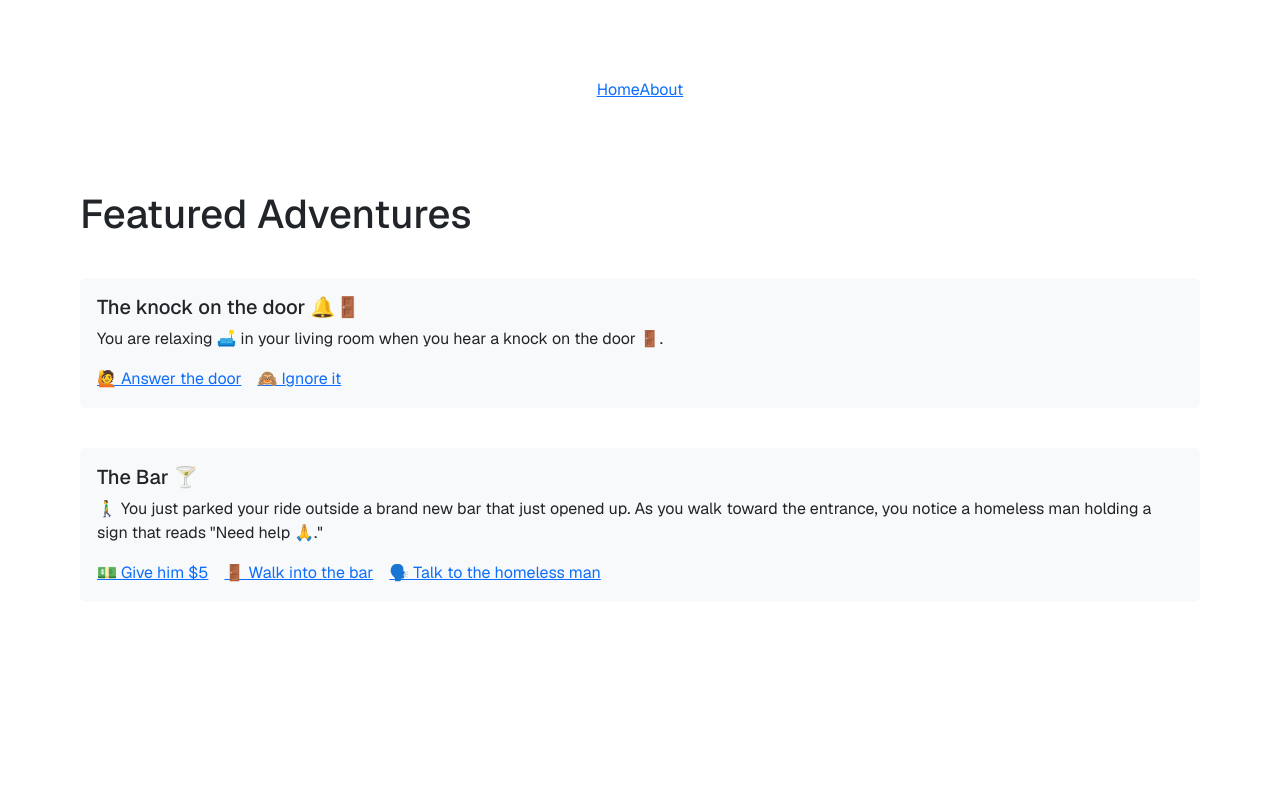
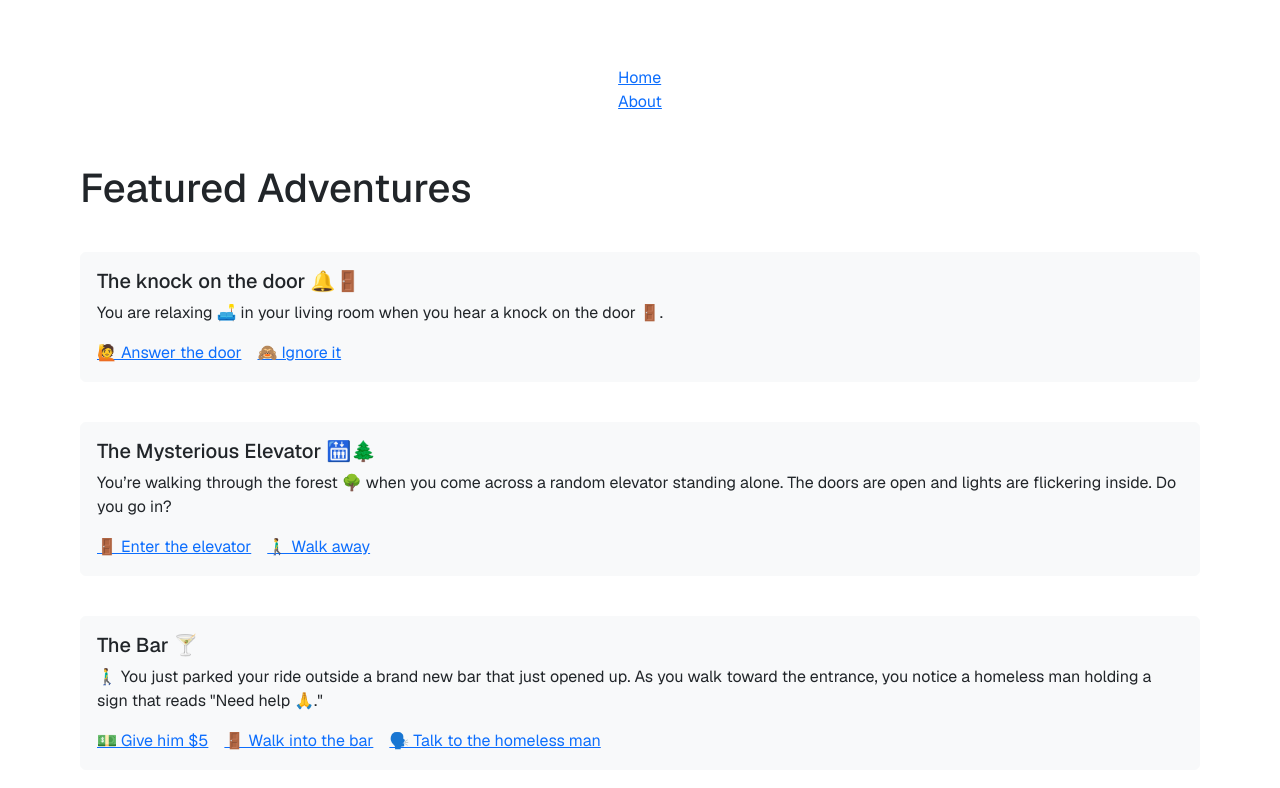
Before and after one commit to seanbashaw/chooseyourownadventure, a Next.js app in the folder main/: page / in a window 1280 px wide. Shown: the top 788 px of the page. Built offline with nearby package versions, Linux system fonts and the light colour scheme.

Commit message:
Added elevator to adventurenodes as well.

```diff
--- a/main/src/app/page.tsx
+++ b/main/src/app/page.tsx
@@ -2,19 +2,22 @@ import styles from "./page.module.css";
 import { AdventureBox, NodesData } from "../components/AdventureBox";
 import pizzaAdventure from "../stories/AdventureNodes.json";
 import textboxAdventure from "../stories/AdventureNodeTextBox.json";
-
+import elevator from "../stories/AdventureNode2.json";
 export default function Home() {
   return (
     <div className={styles.page}>
       <nav className={styles.nav}>
         <a href="/" className={styles.navLink}>Home</a>
+        <br></br>
         <a href="/about" className={styles.navLink}>About</a>
       </nav>
       <main className={styles.main}>
         <h1>Featured Adventures</h1>
         <AdventureBox nodes={pizzaAdventure as NodesData} />
+        <AdventureBox nodes={elevator as NodesData}/>
         <AdventureBox nodes={textboxAdventure as NodesData} />
       </main>
     </div>
+
   );
 }
```
